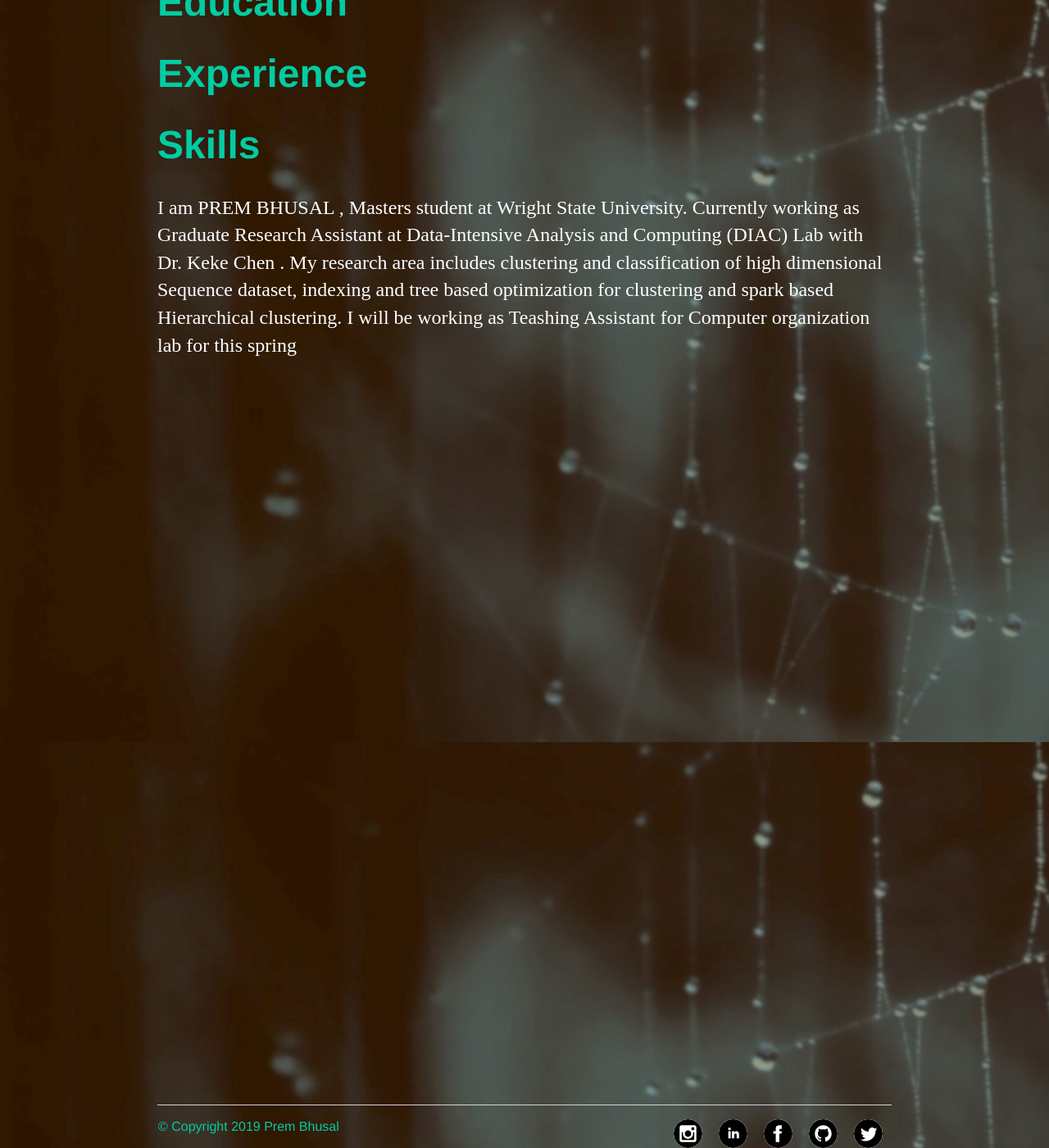
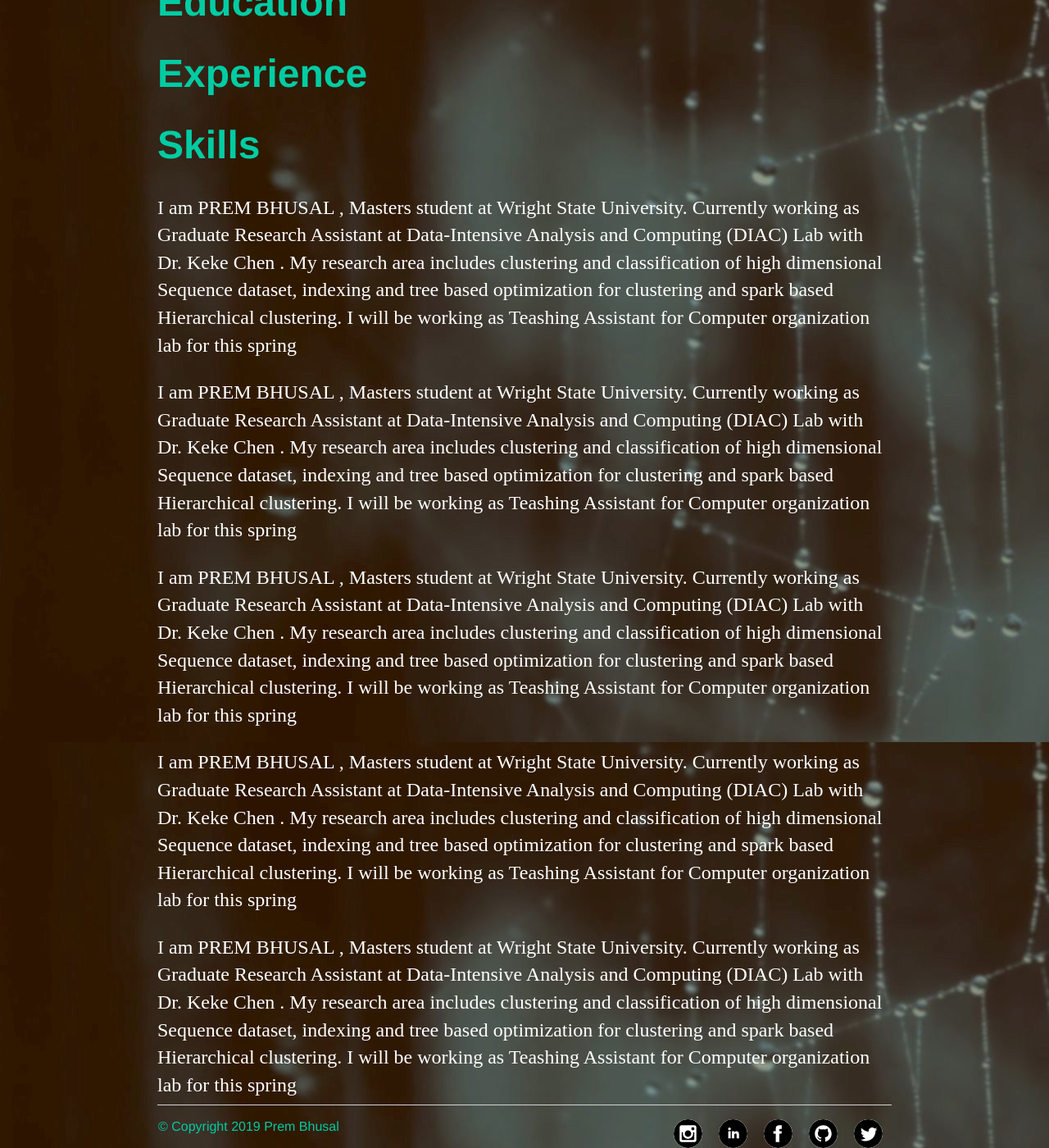
Before and after one commit to prembhusal/prembhusalWebsite, a Jekyll site: the page built from about/index.html, in a window 1280 px wide and 1400 px high, scrolled down 175 px. Shown: the whole window at 82% size. Built offline with Jekyll 4.4.1, drawn with Linux system fonts in a browser that asks for light colours.

Commit message:
Update index.html

```diff
--- a/about/index.html
+++ b/about/index.html
@@ -11,4 +11,20 @@ title: prembhusal
 	Data-Intensive Analysis and Computing (DIAC) Lab with Dr. Keke Chen . My research area includes clustering
 	and classification of high dimensional Sequence dataset, indexing and tree based optimization for clustering and spark based
 	Hierarchical clustering. I will be working as Teashing Assistant for Computer organization lab for this spring</P>
+<p>I am PREM BHUSAL , Masters student at  Wright State University. Currently  working as Graduate Research Assistant at
+	Data-Intensive Analysis and Computing (DIAC) Lab with Dr. Keke Chen . My research area includes clustering
+	and classification of high dimensional Sequence dataset, indexing and tree based optimization for clustering and spark based
+	Hierarchical clustering. I will be working as Teashing Assistant for Computer organization lab for this spring</P>
+<p>I am PREM BHUSAL , Masters student at  Wright State University. Currently  working as Graduate Research Assistant at
+	Data-Intensive Analysis and Computing (DIAC) Lab with Dr. Keke Chen . My research area includes clustering
+	and classification of high dimensional Sequence dataset, indexing and tree based optimization for clustering and spark based
+	Hierarchical clustering. I will be working as Teashing Assistant for Computer organization lab for this spring</P>
+<p>I am PREM BHUSAL , Masters student at  Wright State University. Currently  working as Graduate Research Assistant at
+	Data-Intensive Analysis and Computing (DIAC) Lab with Dr. Keke Chen . My research area includes clustering
+	and classification of high dimensional Sequence dataset, indexing and tree based optimization for clustering and spark based
+	Hierarchical clustering. I will be working as Teashing Assistant for Computer organization lab for this spring</P>
+<p>I am PREM BHUSAL , Masters student at  Wright State University. Currently  working as Graduate Research Assistant at
+	Data-Intensive Analysis and Computing (DIAC) Lab with Dr. Keke Chen . My research area includes clustering
+	and classification of high dimensional Sequence dataset, indexing and tree based optimization for clustering and spark based
+	Hierarchical clustering. I will be working as Teashing Assistant for Computer organization lab for this spring</P>
 	</div><!-- /.about -->
```
